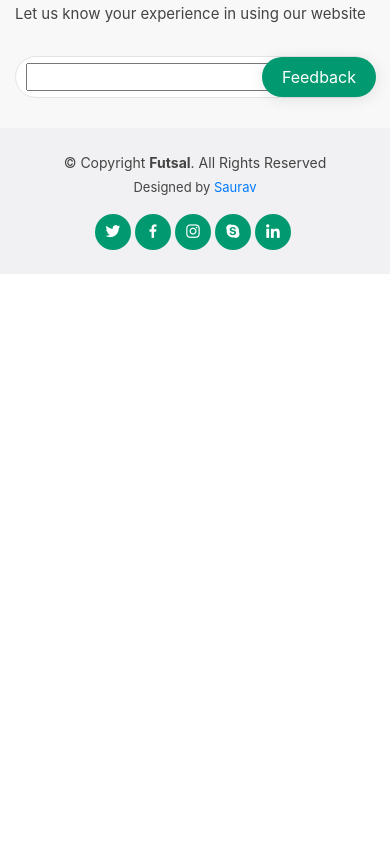
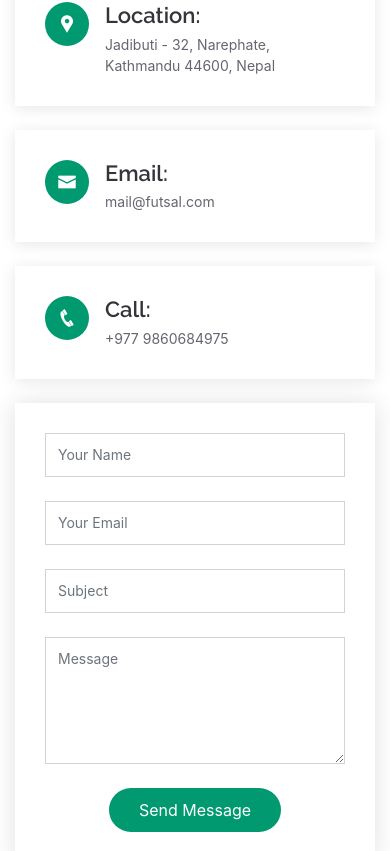
Before and after one commit to pSaurav10/FutsalFrontend, a React (Create React App) app: page / in a window 390 px wide. Shown: the part 7758-8609 px from the top of the page. Before the commit the page ends 8032 px from the top, so only its background shows below. Built offline with nearby package versions, Linux system fonts and the light colour scheme; no server answers.

Commit message:
Contact section

```diff
--- /dev/null
+++ b/src/Body/Main/Contact.js
@@ -0,0 +1,75 @@
+import { Component } from "react";
+class Contact extends Component {
+
+    render() {
+        return (
+
+            <section id="contact" class="contact">
+                <div class="container">
+                    <div class="row">
+                        <div class="col-lg-4" data-aos="fade-right">
+                            <div class="section-title">
+                                <h2>Contact</h2>
+                                <p>Magnam dolores commodi suscipit. Necessitatibus eius consequatur ex aliquid fuga eum quidem. Sit sint consectetur velit. Quisquam quos quisquam cupiditate. Et nemo qui impedit suscipit alias ea. Quia fugiat sit in iste officiis commodi quidem hic quas.</p>
+                            </div>
+                        </div>
+
+                        <div class="col-lg-8" data-aos="fade-up" data-aos-delay="100">
+                            <iframe title="Futsal Headquaters Location" height= '270px' width='100%' style={{border:0}} src="https://www.google.com/maps/embed?pb=!1m14!1m8!1m3!1d12097.433213460943!2d-74.0062269!3d40.7101282!3m2!1i1024!2i768!4f13.1!3m3!1m2!1s0x0%3A0xb89d1fe6bc499443!2sDowntown+Conference+Center!5e0!3m2!1smk!2sbg!4v1539943755621" frameborder="0" allowfullscreen></iframe>
+                            <div class="info mt-4">
+                                <i class="icofont-google-map"></i>
+                                <h4>Location:</h4>
+                                <p>Jadibuti - 32, Narephate, Kathmandu 44600, Nepal</p>
+                            </div>
+                            <div class="row">
+                                <div class="col-lg-6 mt-4">
+                                    <div class="info">
+                                        <i class="icofont-envelope"></i>
+                                        <h4>Email:</h4>
+                                        <p>mail@futsal.com</p>
+                                    </div>
+                                </div>
+                                <div class="col-lg-6">
+                                    <div class="info w-100 mt-4">
+                                        <i class="icofont-phone"></i>
+                                        <h4>Call:</h4>
+                                        <p>+977 9860684975</p>
+                                    </div>
+                                </div>
+                            </div>
+
+                            <form action="forms/contact.php" method="post" role="form" class="php-email-form mt-4">
+                                <div class="form-row">
+                                    <div class="col-md-6 form-group">
+                                        <input type="text" name="name" class="form-control" id="name" placeholder="Your Name" data-rule="minlen:4" data-msg="Please enter at least 4 chars" />
+                                        <div class="validate"></div>
+                                    </div>
+                                    <div class="col-md-6 form-group">
+                                        <input type="email" class="form-control" name="email" id="email" placeholder="Your Email" data-rule="email" data-msg="Please enter a valid email" />
+                                        <div class="validate"></div>
+                                    </div>
+                                </div>
+                                <div class="form-group">
+                                    <input type="text" class="form-control" name="subject" id="subject" placeholder="Subject" data-rule="minlen:4" data-msg="Please enter at least 8 chars of subject" />
+                                    <div class="validate"></div>
+                                </div>
+                                <div class="form-group">
+                                    <textarea class="form-control" name="message" rows="5" data-rule="required" data-msg="Please write something for us" placeholder="Message"></textarea>
+                                    <div class="validate"></div>
+                                </div>
+                                <div class="mb-3">
+                                    <div class="loading">Loading</div>
+                                    <div class="error-message"></div>
+                                    <div class="sent-message">Your message has been sent. Thank you!</div>
+                                </div>
+                                <div class="text-center"><button type="submit">Send Message</button></div>
+                            </form>
+                        </div>
+                    </div>
+
+                </div>
+            </section>
+        )
+    }
+}
+export default Contact;
--- a/src/Body/Main/Main.js
+++ b/src/Body/Main/Main.js
@@ -5,6 +5,7 @@ import Count from './Count';
 import Whyus from './Whyus';
 import Futsal from './Futsal';
 import Event from './Event';
+import Contact from './Contact';
 class Main extends Component{
 
     render(){
@@ -16,6 +17,7 @@ class Main extends Component{
                 <Whyus></Whyus>
                 <Futsal></Futsal>
                 <Event></Event>
+                <Contact></Contact>
             </main>
         )
     }
--- a/src/Footer/Footercontact.js
+++ b/src/Footer/Footercontact.js
@@ -7,11 +7,11 @@ class Footercontact extends Component {
         <div class="col-lg-3 col-md-6 footer-contact">
             <h3>Futsal</h3>
             <p/>
-              Jadibuti, Narephate <br/>
+              Jadibuti - 32, Narephate <br/>
               Kathmandu, 44600<br/>
               Nepal <br/><br/>
-              <strong>Phone:</strong><a href="callto:9860674940" >+977 9860674940</a> <br/>
-              <strong>Email:</strong> <a href="mailto:sauravinmail@gmail.com" >mail@futsal.com</a><br/>
+              <strong>Phone:</strong><a href="callto:9860684975" >+977 9860674940</a> <br/>
+              <strong>Email:</strong> <a href="mailto:mail@futsal.com" >mail@futsal.com</a><br/>
             <p>
         </p>
         </div>
```
